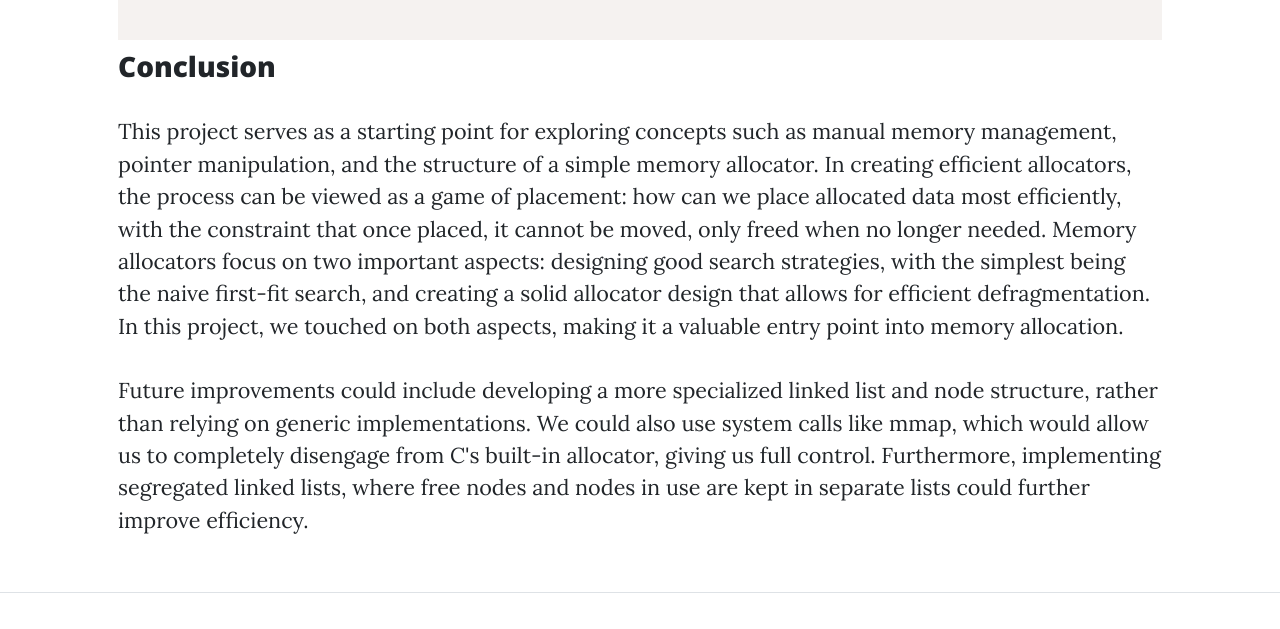
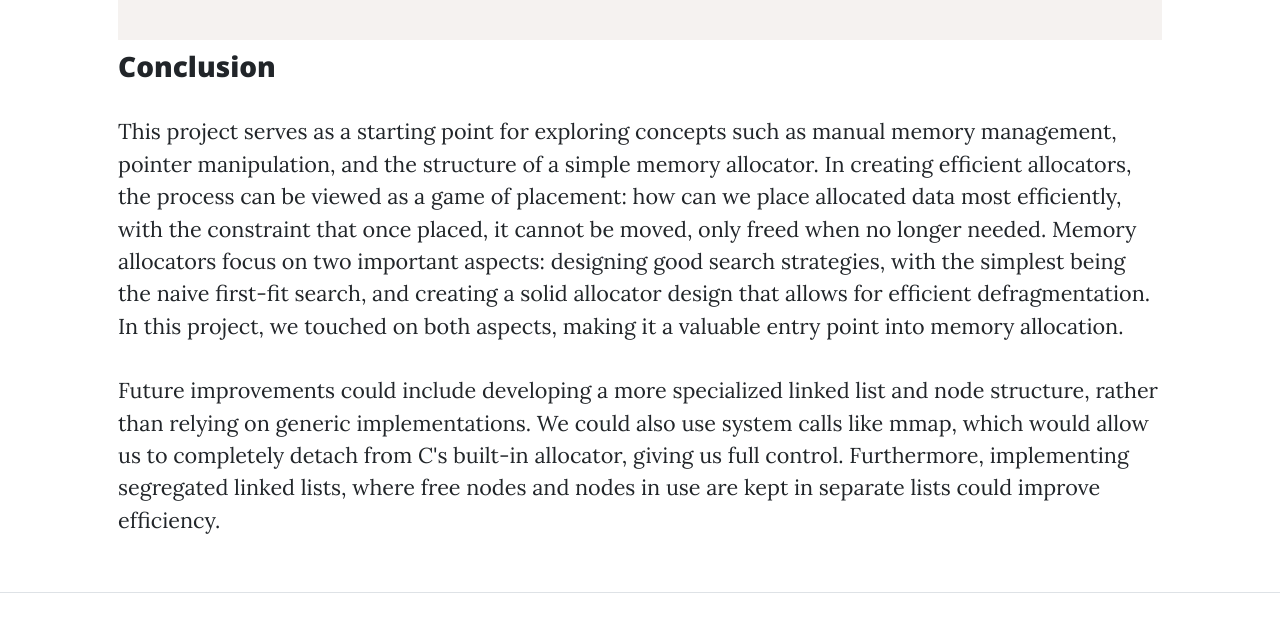
Before and after one commit to Papaglory/papaglory.github.io, a plain HTML site: page projects/memory-allocator-in-c.html in a window 1280 px wide. Shown: the part 9080-9709 px from the top of the page. Drawn offline with nearby package versions, Linux system fonts and the light colour scheme.

Commit message:
Update memory-allocator-in-c.html
Rewrite

```diff
--- a/projects/memory-allocator-in-c.html
+++ b/projects/memory-allocator-in-c.html
@@ -274,7 +274,7 @@
                         </code></pre>
                         <h2>Conclusion</h2>
                         <p>This project serves as a starting point for exploring concepts such as manual memory management, pointer manipulation, and the structure of a simple memory allocator. In creating efficient allocators, the process can be viewed as a game of placement: how can we place allocated data most efficiently, with the constraint that once placed, it cannot be moved, only freed when no longer needed. Memory allocators focus on two important aspects: designing good search strategies, with the simplest being the naive first-fit search, and creating a solid allocator design that allows for efficient defragmentation. In this project, we touched on both aspects, making it a valuable entry point into memory allocation.</p>
-                        <p>Future improvements could include developing a more specialized linked list and node structure, rather than relying on generic implementations. We could also use system calls like mmap, which would allow us to completely disengage from C's built-in allocator, giving us full control. Furthermore, implementing segregated linked lists, where free nodes and nodes in use are kept in separate lists could further improve efficiency.</p>
+                        <p>Future improvements could include developing a more specialized linked list and node structure, rather than relying on generic implementations. We could also use system calls like mmap, which would allow us to completely detach from C's built-in allocator, giving us full control. Furthermore, implementing segregated linked lists, where free nodes and nodes in use are kept in separate lists could improve efficiency.</p>
                     </div>
                 </div>
             </div>
```
